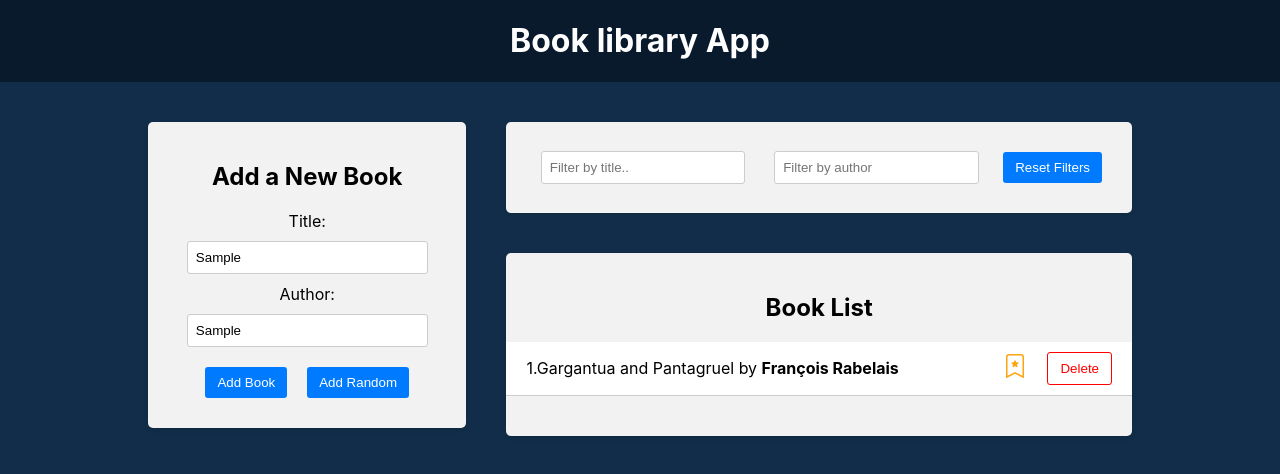
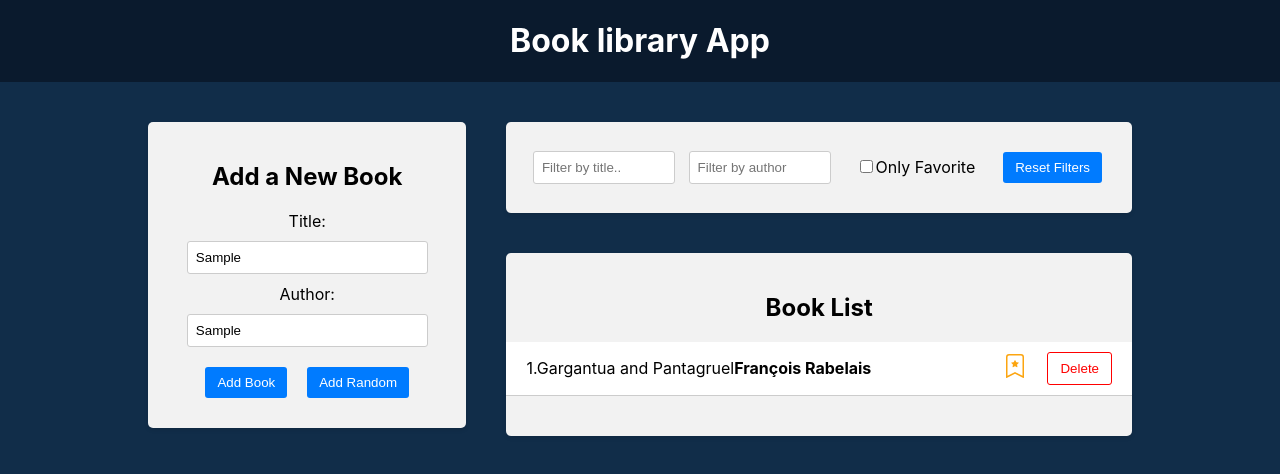
Before and after one commit to VictorSocinschi/30-react-redux, a React (Create React App) app in the folder frontend/: page / in a window 1280 px wide. Both pictures are taken after typing "Sample", "Sample" into the empty fields and a click on the button "Add Random". Shown: the top 474 px of the page. Built offline with nearby package versions, Linux system fonts and the light colour scheme.

Commit message:
Highlight filter text matches

```diff
--- a/frontend/src/components/BookList/BookList.js
+++ b/frontend/src/components/BookList/BookList.js
@@ -4,6 +4,7 @@
 import {
   selectTitleFilter,
   selectAuthorFilter,
+  selectOnlyFavoriteFilter,
 } from "../../redux/slices/filterSlice";
 import "./BookList.css";
 
@@ -11,6 +12,7 @@
   const books = useSelector((state) => state.books);
   const titleFilter = useSelector(selectTitleFilter);
   const authorFilter = useSelector(selectAuthorFilter);
+  const onlyFavoriteFilter = useSelector(selectOnlyFavoriteFilter);
   const dispatch = useDispatch();
 
   const handleDeleteBook = (id) => {
@@ -28,8 +30,26 @@
     const matchesAuthor = book.author
       .toLowerCase()
       .includes(authorFilter.toLowerCase());
-    return matchesTitle && matchesAuthor;
+    const matchesFavorite = onlyFavoriteFilter ? book.isFavorite : true;
+    return matchesTitle && matchesAuthor && matchesFavorite;
   });
+
+  const highlightMatch = (text, filter) => {
+    if (!filter) return text;
+
+    const regex = new RegExp(`(${filter})`, "gi");
+
+    return text.split(regex).map((substring, i) => {
+      if (substring.toLowerCase() === filter.toLowerCase()) {
+        return (
+          <span key={i} className="highlight">
+            {substring}
+          </span>
+        );
+      }
+      return substring;
+    });
+  };
 
   return (
     <div className="app-block book-list">
@@ -41,7 +61,8 @@
           {filteredBooks.map((book, i) => (
             <li key={book.id}>
               <div className="book-info">
-                {++i}.{book.title} by <strong>{book.author}</strong>
+                {++i}.{highlightMatch(book.title, titleFilter)}
+                <strong>{highlightMatch(book.author, authorFilter)}</strong>
               </div>
               <div className="book-actions">
                 <span onClick={() => handleToggleFavorite(book.id)}>
--- a/frontend/src/components/Filter/Filter.js
+++ b/frontend/src/components/Filter/Filter.js
@@ -2,9 +2,11 @@
 import {
   setTitleFilter,
   setAuthorFilter,
+  setOnlyFavoriteFilter,
   resetFilters,
   selectTitleFilter,
   selectAuthorFilter,
+  selectOnlyFavoriteFilter,
 } from "../../redux/slices/filterSlice";
 
 import "./Filter.css";
@@ -13,12 +15,16 @@
   const dispatch = useDispatch();
   const titleFilter = useSelector(selectTitleFilter);
   const authorFilter = useSelector(selectAuthorFilter);
+  const onlyFavoriteFilter = useSelector(selectOnlyFavoriteFilter);
 
-  const handeTitleFilterChange = (e) => {
+  const handleTitleFilterChange = (e) => {
     dispatch(setTitleFilter(e.target.value));
   };
-  const handeAuthorFilterChange = (e) => {
+  const handleAuthorFilterChange = (e) => {
     dispatch(setAuthorFilter(e.target.value));
+  };
+  const handleOnlyFavoriteFilterChange = () => {
+    dispatch(setOnlyFavoriteFilter());
   };
 
   const handleResetFilters = () => {
@@ -32,7 +38,7 @@
             type="text"
             value={titleFilter}
             placeholder="Filter by title.."
-            onChange={handeTitleFilterChange}
+            onChange={handleTitleFilterChange}
           />
         </div>{" "}
         <div className="filter-group">
@@ -40,8 +46,18 @@
             type="text"
             value={authorFilter}
             placeholder="Filter by author"
-            onChange={handeAuthorFilterChange}
+            onChange={handleAuthorFilterChange}
           />
+        </div>
+        <div className="filter-group">
+          <label>
+            <input
+              type="checkbox"
+              checked={onlyFavoriteFilter}
+              onChange={handleOnlyFavoriteFilterChange}
+            />
+            Only Favorite
+          </label>
         </div>
         <button type="button" onClick={handleResetFilters}>
           Reset Filters
--- a/frontend/src/redux/slices/filterSlice.js
+++ b/frontend/src/redux/slices/filterSlice.js
@@ -3,6 +3,7 @@
 const initialState = {
   title: "",
   author: "",
+  onlyFavorite: false,
 };
 const filterSlice = createSlice({
   name: "filter",
@@ -14,15 +15,23 @@
     setAuthorFilter: (state, action) => {
       state.author = action.payload;
     },
-    resetFilters: (state) => {
+    setOnlyFavoriteFilter: (state) => {
+      state.onlyFavorite = !state.onlyFavorite;
+    },
+    resetFilters: () => {
       return initialState;
     },
   },
 });
-export const { setTitleFilter, setAuthorFilter, resetFilters } =
-  filterSlice.actions;
+export const {
+  setTitleFilter,
+  setAuthorFilter,
+  setOnlyFavoriteFilter,
+  resetFilters,
+} = filterSlice.actions;
 
 export const selectTitleFilter = (state) => state.filter.title;
 export const selectAuthorFilter = (state) => state.filter.author;
+export const selectOnlyFavoriteFilter = (state) => state.filter.onlyFavorite;
 
 export default filterSlice.reducer;
```
